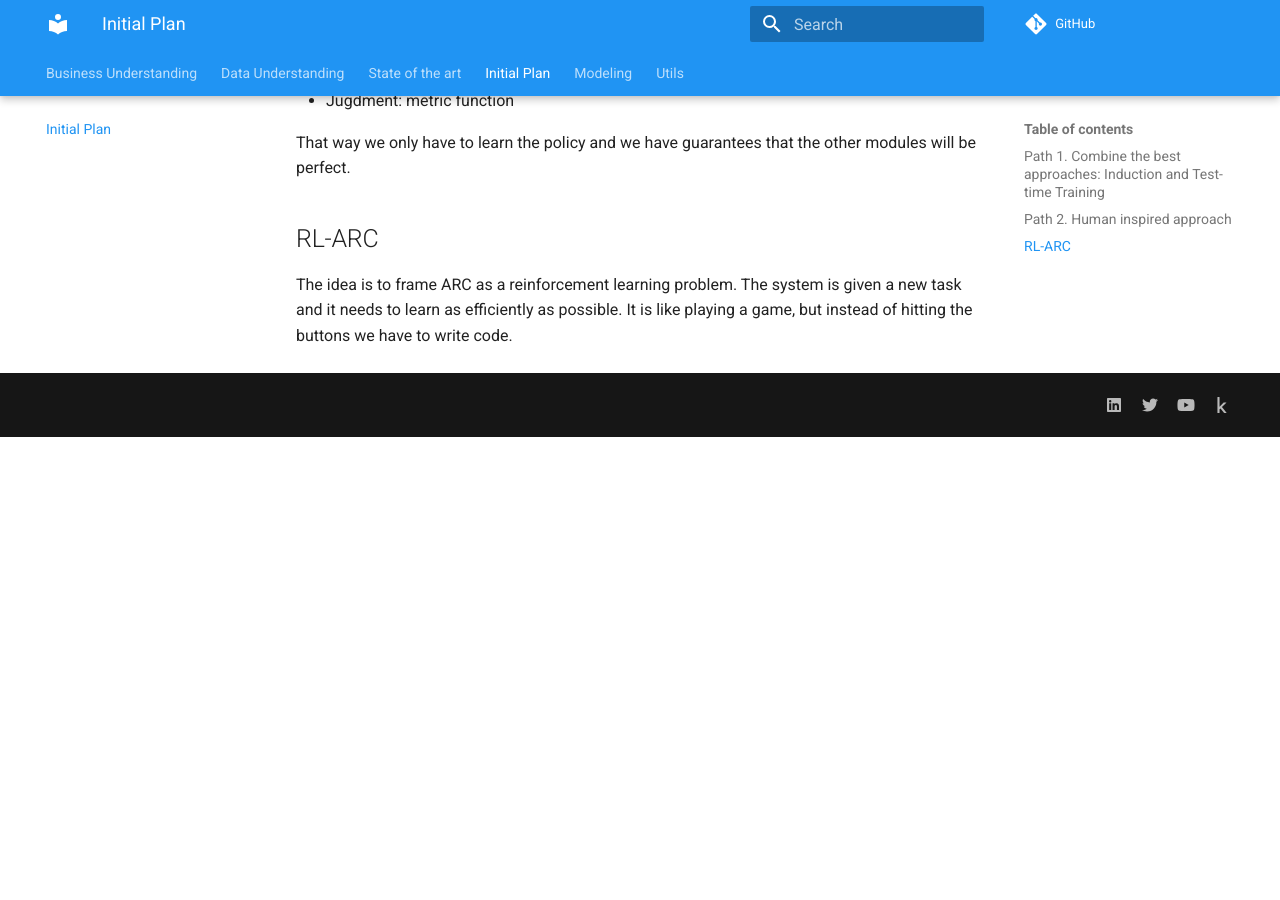
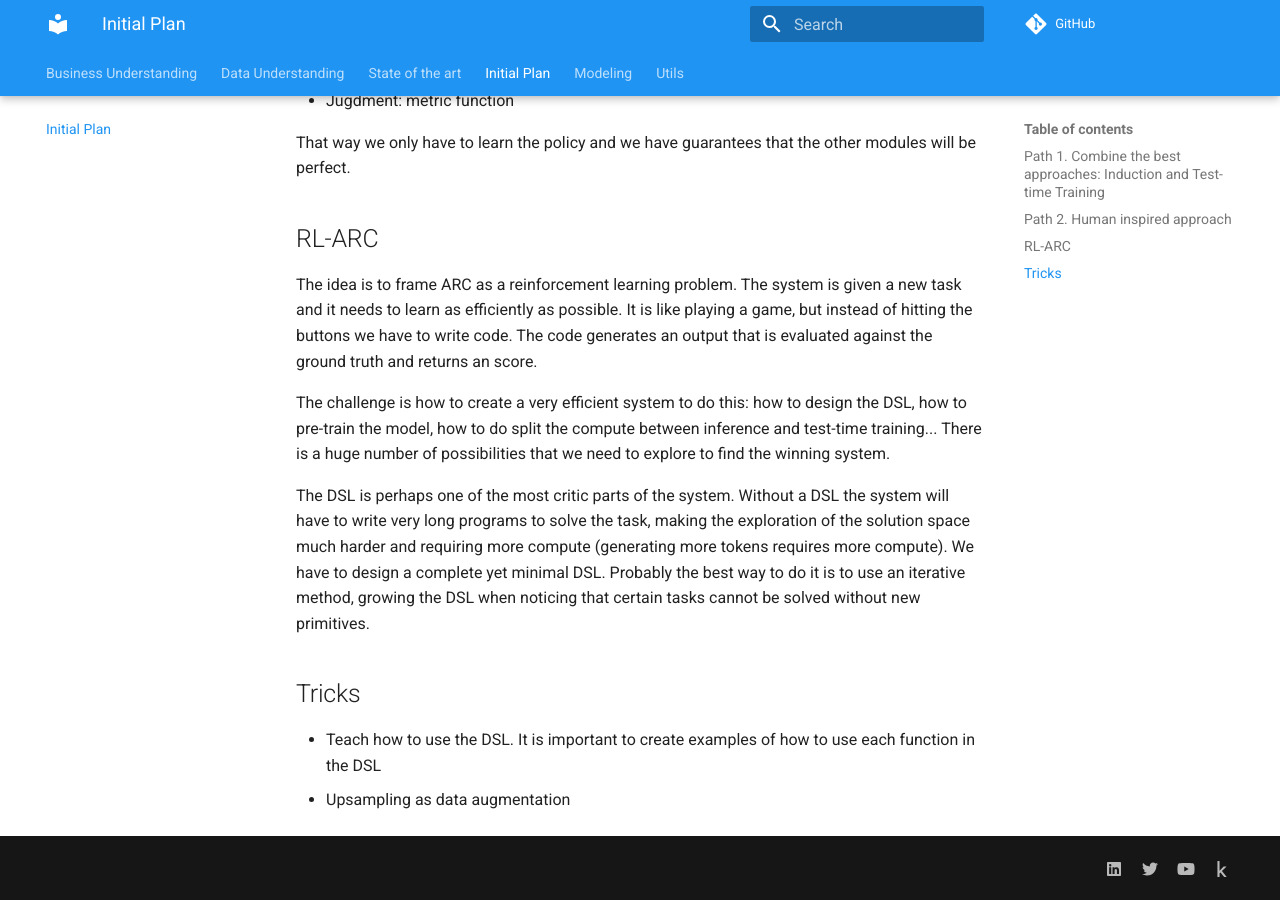
Before and after one commit to ironbar/arc25, an MkDocs documentation site: the page built from docs/04_Initial_Plan.md, in a window 1280 px wide and 900 px high, scrolled down 1590 px. Built offline with MkDocs 1.6.1 and Material for MkDocs 9.7.7, drawn with Linux system fonts in a browser that asks for light colours; comment, search, counter and statistics services are not loaded; before the commit the page ends 2027 px from its top, so only the background shows below that.

Commit message:
more work on the initial plan

```diff
--- a/docs/04_Initial_Plan.md
+++ b/docs/04_Initial_Plan.md
@@ -42,3 +42,16 @@ That way we only have to learn the policy and we have guarantees that the other
 ## RL-ARC
 
 The idea is to frame ARC as a reinforcement learning problem. The system is given a new task and it needs to learn as efficiently as possible. It is like playing a game, but instead of hitting the buttons we have to write code.
+The code generates an output that is evaluated against the ground truth and returns an score.
+
+The challenge is how to create a very efficient system to do this: how to design the DSL, how to pre-train the model, how to do split the compute between inference and test-time training... There is a huge number of possibilities that we need to explore
+to find the winning system.
+
+The DSL is perhaps one of the most critic parts of the system. Without a DSL the system will have to write
+very long programs to solve the task, making the exploration of the solution space much harder and requiring
+more compute (generating more tokens requires more compute). We have to design a complete yet minimal DSL. Probably the best way to do it is to use an iterative method, growing the DSL when noticing that certain tasks cannot be solved without new primitives.
+
+## Tricks
+
+- Teach how to use the DSL. It is important to create examples of how to use each function in the DSL
+- Upsampling as data augmentation
```
